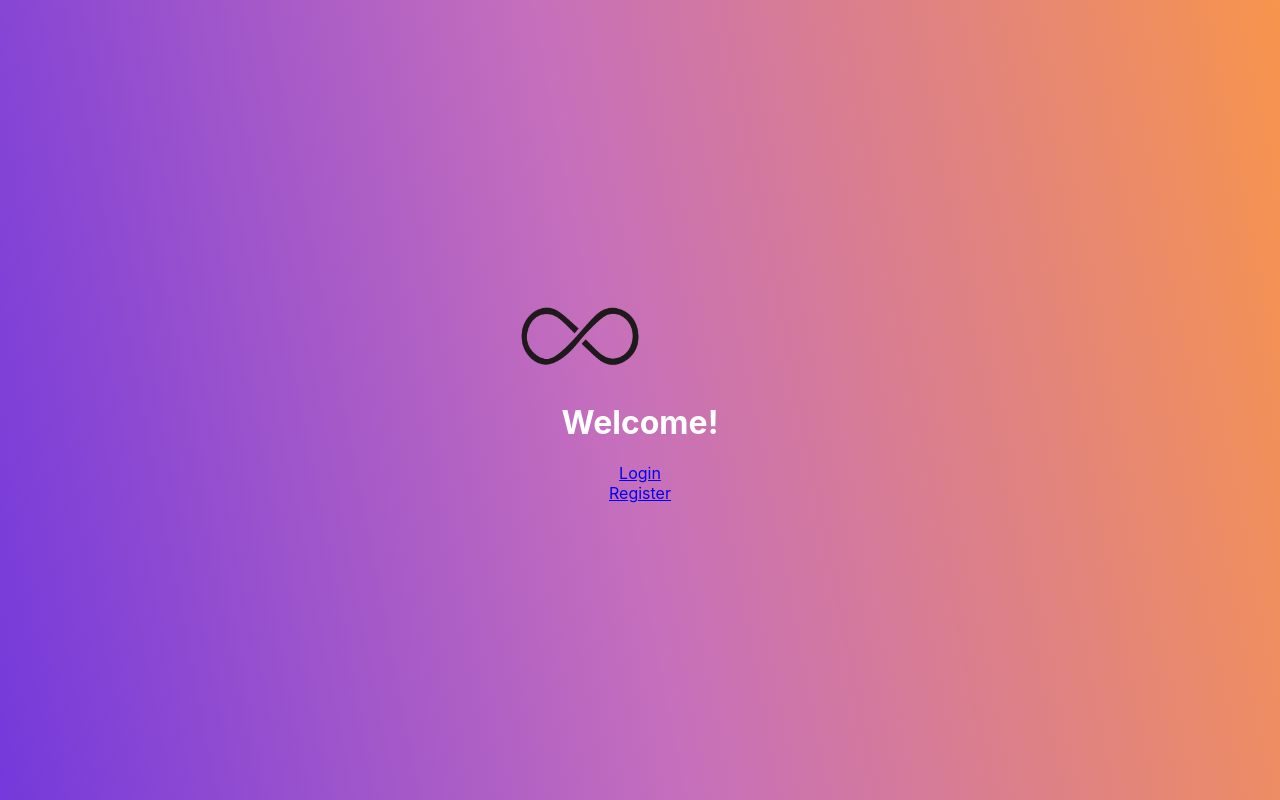
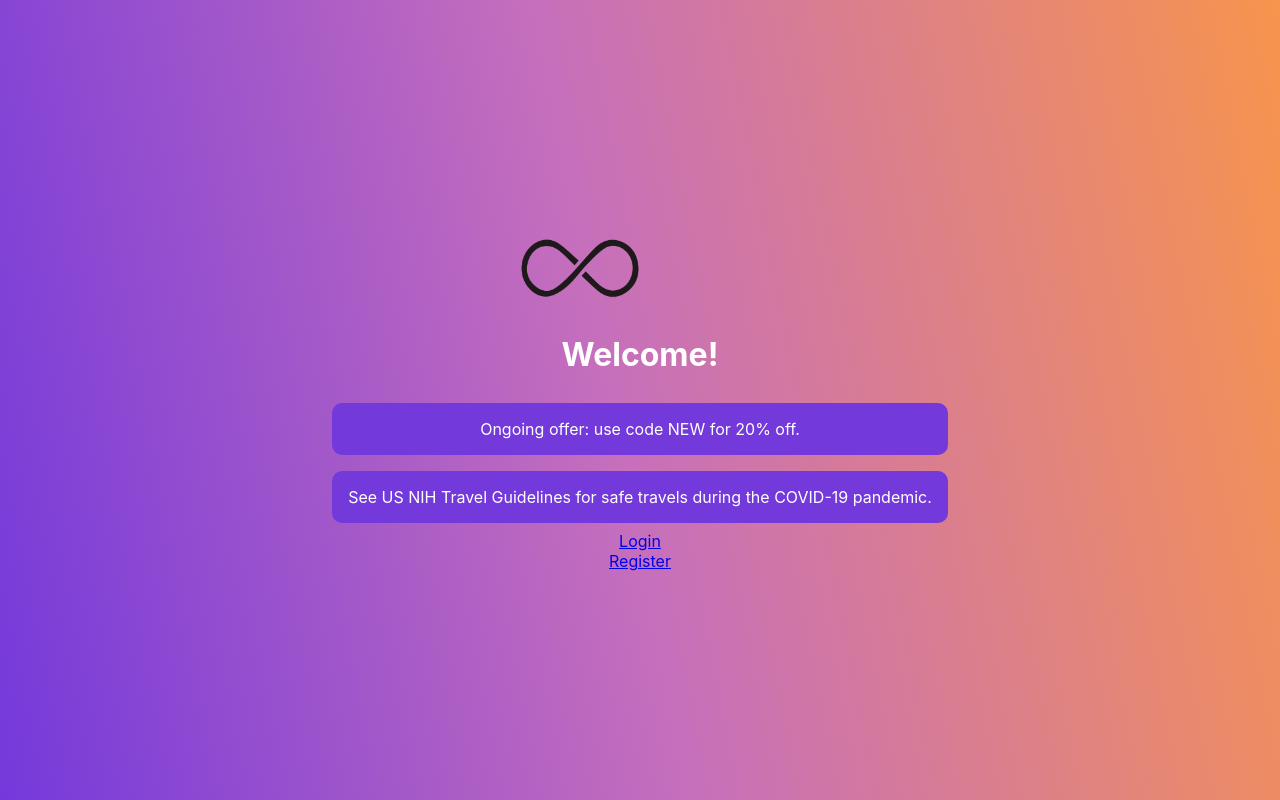
Before and after one commit to prithvi002/SPM_Project_F23, a React (Create React App) app in the folder client/: page / in a window 1280 px wide. Built offline with nearby package versions, Linux system fonts and the light colour scheme.

Commit message:
Show notifications in the frontend

```diff
--- a/client/src/App.css
+++ b/client/src/App.css
@@ -55,3 +55,17 @@ button {
   display: flex;
   flex-direction: column;
 }
+
+.notifications-wrapper {
+  display: flex;
+  flex-direction: column;
+}
+
+.notification {
+  padding: 1rem;
+  margin-top: 0.5rem;
+  margin-bottom: 0.5rem;
+  border-radius: 10px;
+  background-color: #7439db;
+  max-width: 65ch;
+}
--- a/client/src/App.jsx
+++ b/client/src/App.jsx
@@ -1,7 +1,7 @@
 import React, { useEffect } from "react";
-import { Login } from "./Login";
-import { Register } from "./Register";
-import { Homepage } from "./Homepage";
+import { Login } from "./pages/Login";
+import { Register } from "./pages/Register";
+import { Homepage } from "./pages/Homepage";
 import ReactGA from "react-ga4";
 import {
   BrowserRouter as Router,
--- /dev/null
+++ b/client/src/api.js
@@ -0,0 +1,15 @@
+const BASE_URL = "http://localhost:5000/";
+
+export const apiFetch = async (path, options) => {
+    const url = new URL(path, BASE_URL);
+    const finalOptions = {
+        ...options,
+        headers: {
+            ...options?.headers,
+            "Content-Type": "application/json",
+        },
+        credentials: "include",
+    }
+
+    return await fetch(url.href, finalOptions);
+}
--- /dev/null
+++ b/client/src/components/Notifications.jsx
@@ -0,0 +1,32 @@
+import { useEffect, useState } from "react";
+import { apiFetch } from "../api";
+
+const Notifications = () => {
+  const [notifications, setNotifications] = useState([]);
+
+  useEffect(() => {
+    (async () => {
+      //   const response = await apiFetch("/notifications");
+      //   const data = await response.json();
+      // Dummy data for testing
+      const data = [
+        { message: "Ongoing offer: use code NEW for 20% off." },
+        {
+          message:
+            "See US NIH Travel Guidelines for safe travels during the COVID-19 pandemic.",
+        },
+      ];
+      setNotifications(data);
+    })();
+  }, []);
+
+  return (
+    <div className="notifications-wrapper">
+      {notifications.map((notification) => (
+        <div className="notification">{notification.message}</div>
+      ))}
+    </div>
+  );
+};
+
+export default Notifications;
--- a/client/src/Homepage.jsx
+++ b/client/src/pages/Homepage.jsx
@@ -1,11 +1,14 @@
 import React from "react";
 import { Link } from "react-router-dom";
+import Notifications from "../components/Notifications";
 
 export const Homepage = () => {
   return (
     <div className="welcome-page">
       <h1>Welcome!</h1>
 
+      <Notifications />
+
       <Link to="/login">Login</Link>
       <Link to="/register">Register</Link>
     </div>
```
Also changed, not shown: client/src/pages/Login.jsx (renamed from client/src/Login.jsx), client/src/pages/Register.jsx (renamed from client/src/Register.jsx), 1 other file (tests, documents, lock files or other folders).
